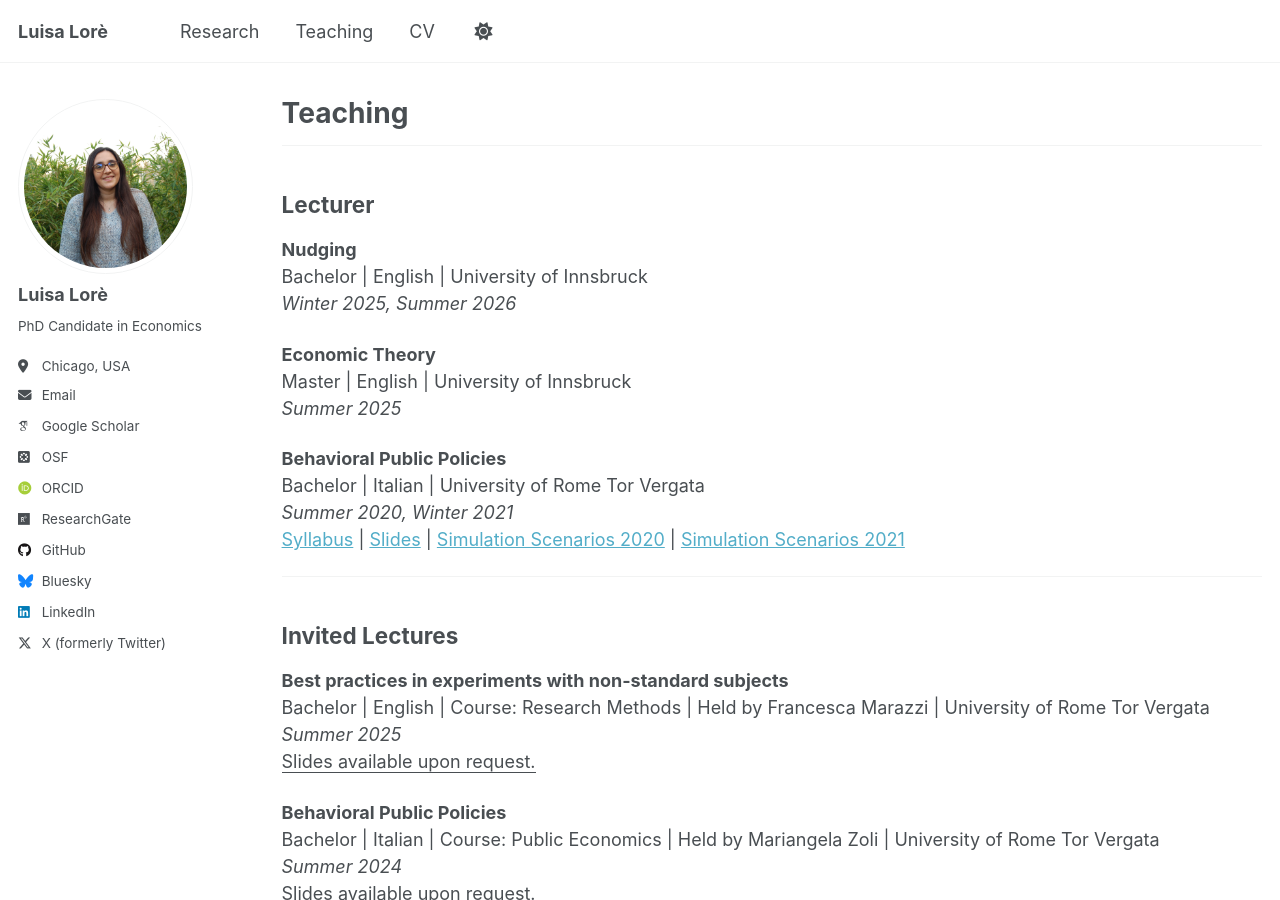
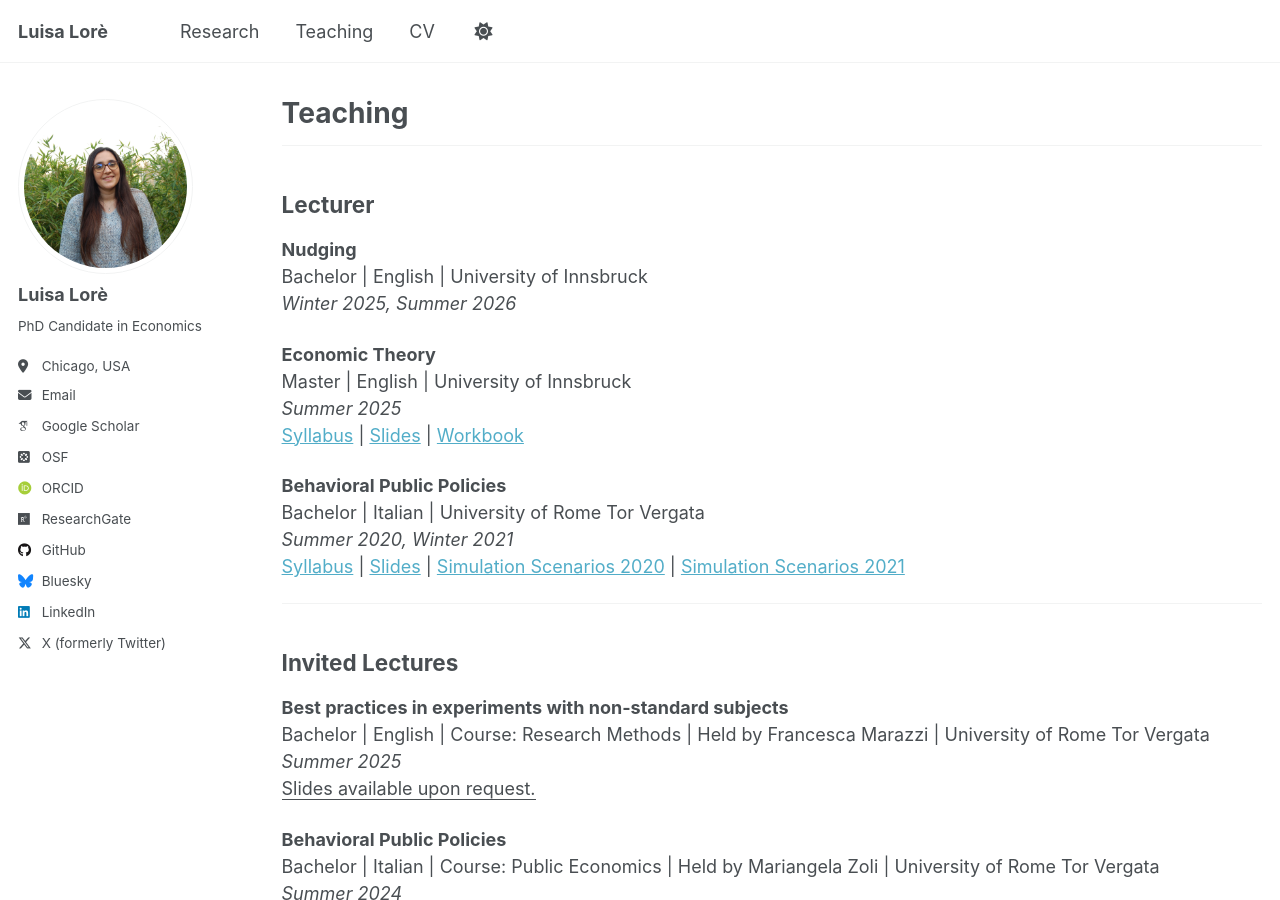
Before and after one commit to LuisaLore/luisalore, a Jekyll site: the page built from _pages/teaching.md, in a window 1280 px wide and 900 px high. Built offline with Jekyll 4.4.1, drawn with Linux system fonts in a browser that asks for light colours; some web fonts are replaced; a script that is not in the unit is left out.

Commit message:
Update teaching.md

```diff
--- a/_pages/teaching.md
+++ b/_pages/teaching.md
@@ -18,7 +18,8 @@ Bachelor | English | University of Innsbruck<br>
 
 **Economic Theory**<br>
 Master | English | University of Innsbruck<br>
-*Summer 2025*
+*Summer 2025*<br>
+<a href="{{ site.baseurl }}/files/UIBK_ET_Syllabus.pdf">Syllabus</a> | <a href="{{ site.baseurl }}/files/UIBK_ET_Slides.pdf">Slides</a> | <a href="{{ site.baseurl }}/files/UIBK_ET_Workbook.pdf">Workbook</a>
 
 <p><strong>Behavioral Public Policies</strong><br>
 Bachelor | Italian | University of Rome Tor Vergata<br>
```
